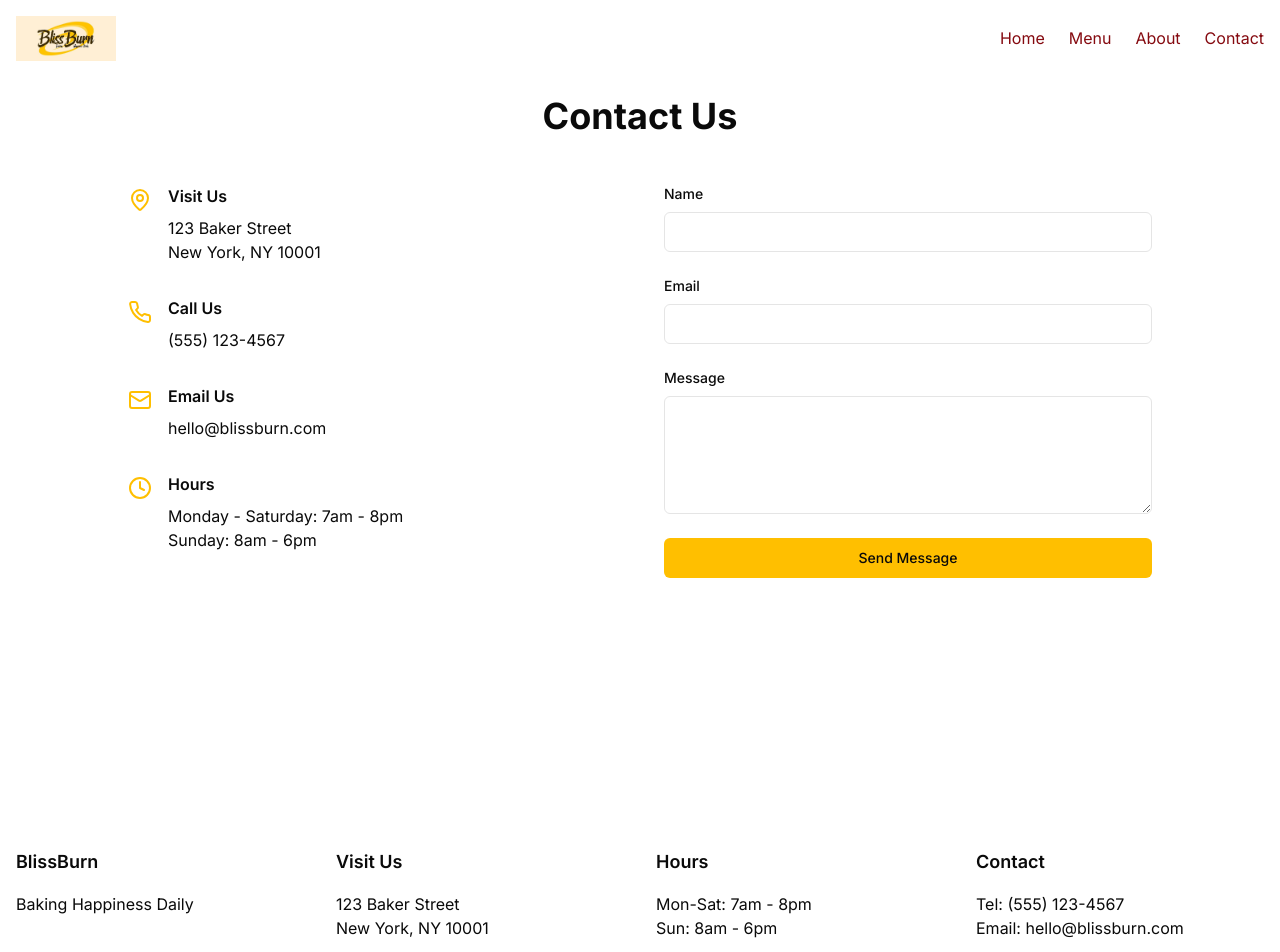
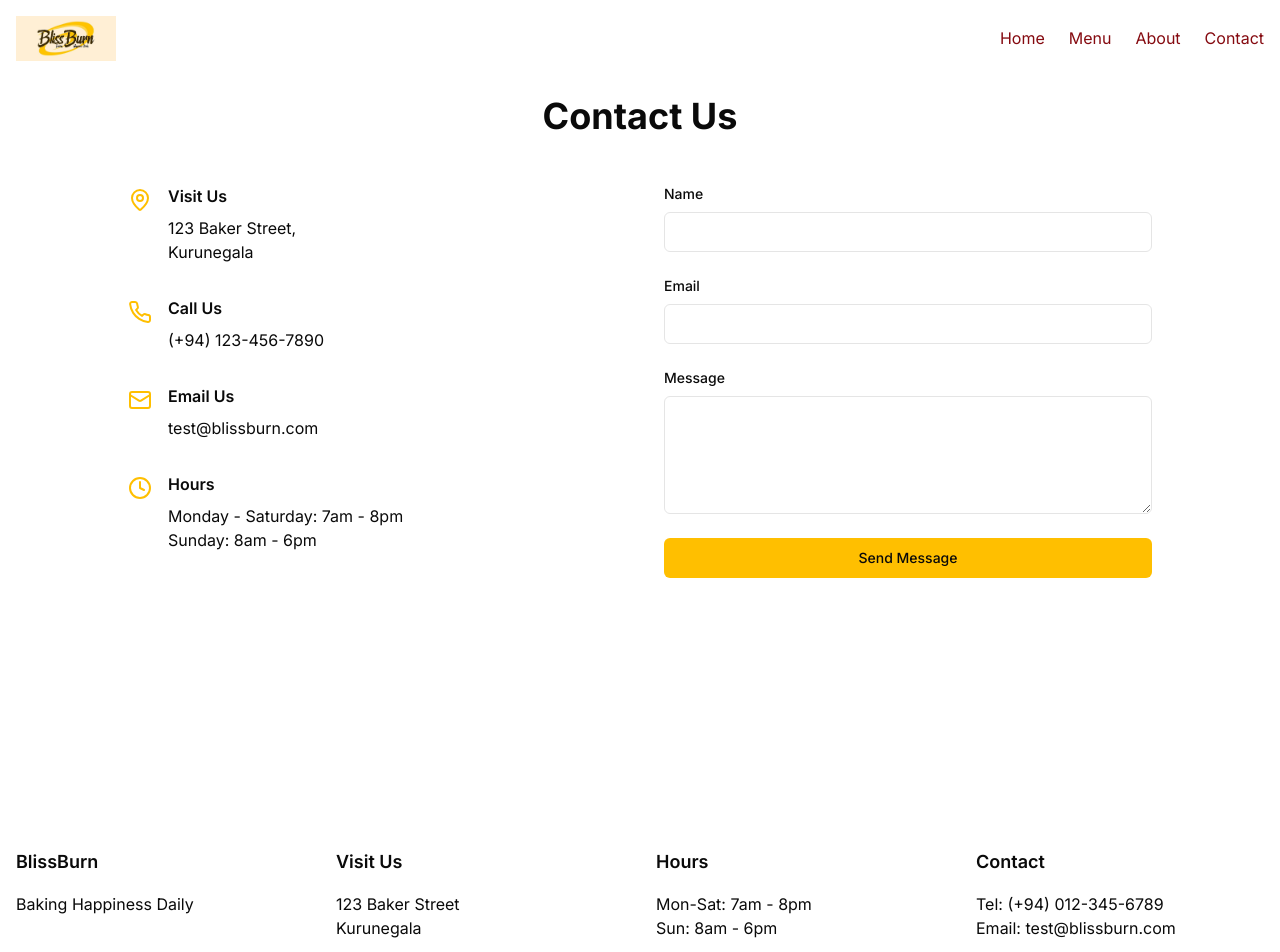
Before and after one commit to BlissBurn/version01, a Next.js app: page /contact in a window 1280 px wide. Shown: the top 952 px of the page. Built offline with nearby package versions, Linux system fonts and the light colour scheme.

Commit message:
make some changes

```diff
--- a/components/contact/ContactInfo.tsx
+++ b/components/contact/ContactInfo.tsx
@@ -8,8 +8,8 @@ export function ContactInfo() {
         <div>
           <h3 className="font-semibold mb-2">Visit Us</h3>
           <p className="text-muted-foreground">
-            123 Baker Street<br />
-            New York, NY 10001
+            123 Baker Street,<br />
+            Kurunegala
           </p>
         </div>
       </div>
@@ -18,7 +18,7 @@ export function ContactInfo() {
         <Phone className="w-6 h-6 text-primary mt-1" />
         <div>
           <h3 className="font-semibold mb-2">Call Us</h3>
-          <p className="text-muted-foreground">(555) 123-4567</p>
+          <p className="text-muted-foreground">(+94) 123-456-7890</p>
         </div>
       </div>
 
@@ -26,7 +26,7 @@ export function ContactInfo() {
         <Mail className="w-6 h-6 text-primary mt-1" />
         <div>
           <h3 className="font-semibold mb-2">Email Us</h3>
-          <p className="text-muted-foreground">hello@blissburn.com</p>
+          <p className="text-muted-foreground">test@blissburn.com</p>
         </div>
       </div>
 
--- a/components/layout/Footer.tsx
+++ b/components/layout/Footer.tsx
@@ -9,7 +9,7 @@ export default function Footer() {
           </div>
           <div>
             <h3 className="text-lg font-semibold mb-4">Visit Us</h3>
-            <p className="text-muted-foreground">123 Baker Street<br />New York, NY 10001</p>
+            <p className="text-muted-foreground">123 Baker Street<br />Kurunegala</p>
           </div>
           <div>
             <h3 className="text-lg font-semibold mb-4">Hours</h3>
@@ -17,7 +17,7 @@ export default function Footer() {
           </div>
           <div>
             <h3 className="text-lg font-semibold mb-4">Contact</h3>
-            <p className="text-muted-foreground">Tel: (555) 123-4567<br />Email: hello@blissburn.com</p>
+            <p className="text-muted-foreground">Tel: (+94) 012-345-6789<br />Email: test@blissburn.com</p>
           </div>
         </div>
         <div className="border-t mt-12 pt-8 text-center text-muted-foreground">
```
